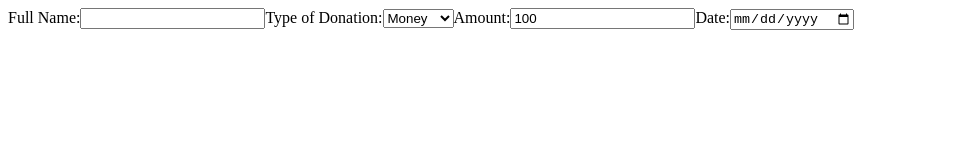
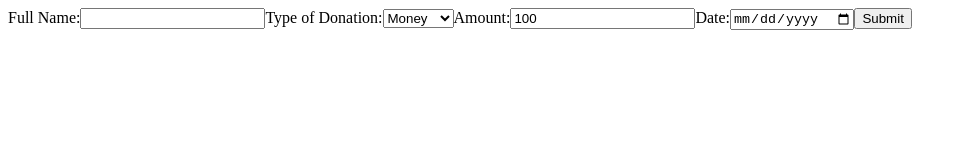
Before and after one commit to patelkvraj/animal-aid-inventory-react-app, a React (Create React App) app: page / in a window 1280 px wide. Shown: the top 160 px of the page, without its empty margins (0-967 px from the left). Built offline with nearby package versions, Linux system fonts and the light colour scheme.

Commit message:
Add form submission handling to DonationForm component

```diff
--- a/src/DonationForm.js
+++ b/src/DonationForm.js
@@ -11,8 +11,13 @@ function DonationForm() {
     setInputs((values) => ({ ...values, [name]: value }));
   };
 
+  const handleSubmit = (event) => {
+    event.preventDefault();
+    alert("Thank you so much for your generous donation!");
+  };
+
   return (
-    <form>
+    <form onSubmit={handleSubmit}>
       <label>
         Full Name:
         <input
@@ -76,6 +81,7 @@ function DonationForm() {
           onChange={handleChange}
         />
       </label>
+      <input type="submit" />
     </form>
   );
 }
```
